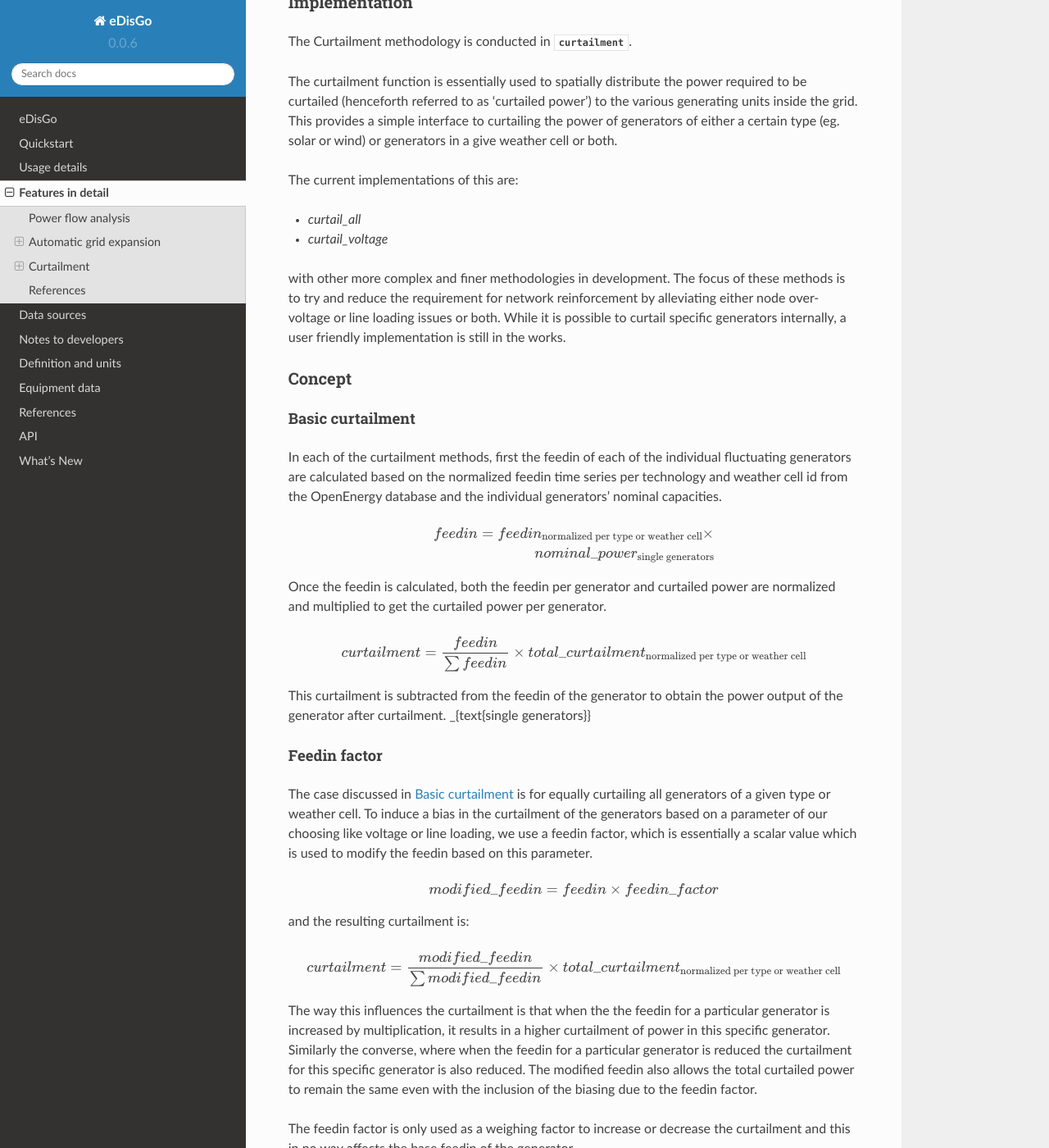
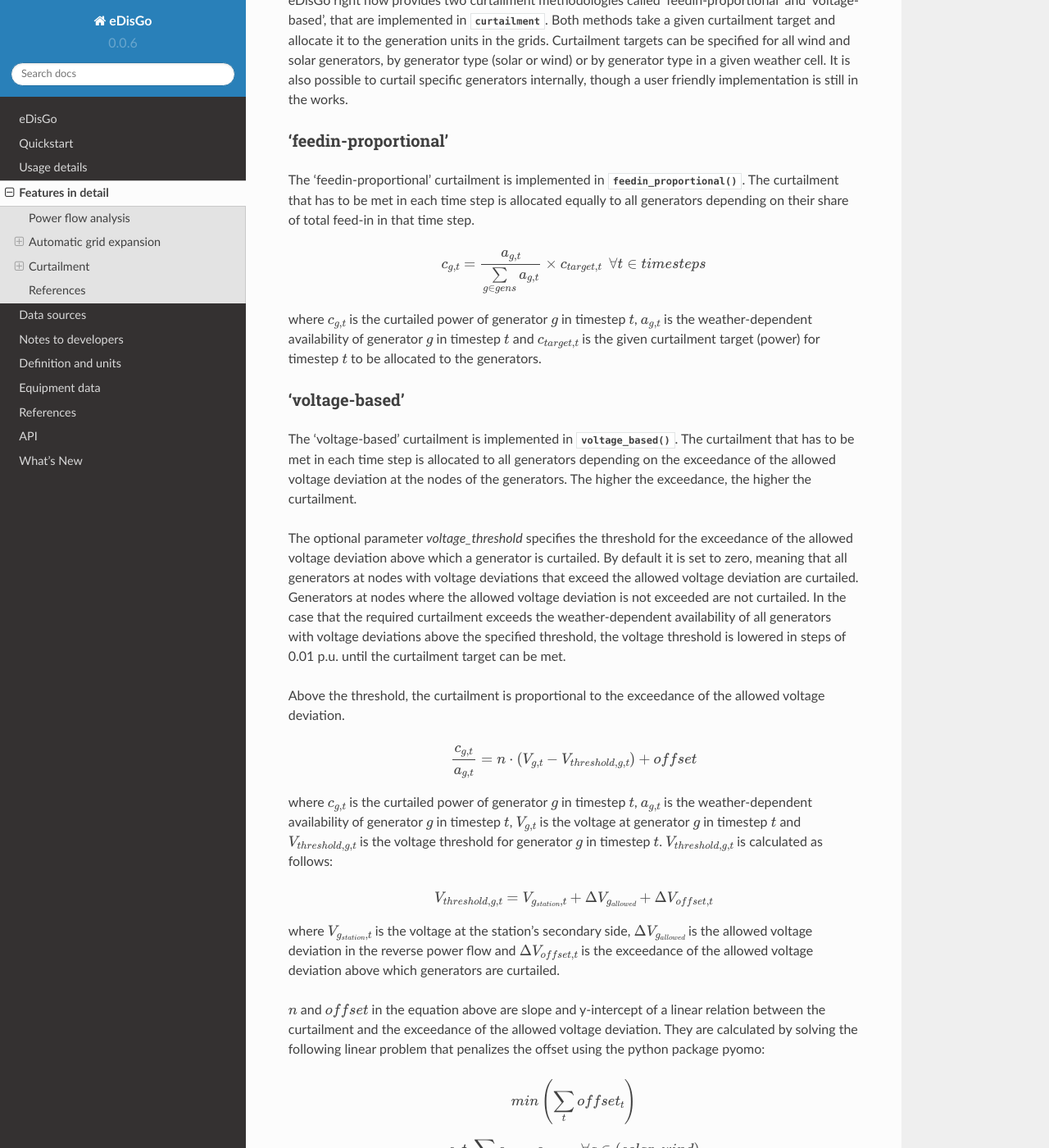
Before and after one commit to openego/eDisGo, a Sphinx documentation site: the page built from doc/features_in_detail.rst, in a window 1280 px wide and 1400 px high, scrolled down 4132 px. Shown: the whole window at 82% size. Built offline with Sphinx 7.4.7 and the Read the Docs theme 2.0.0, drawn with Linux system fonts in a browser that asks for light colours; formulas are drawn with MathJax 3; some of the changed text lies outside the part shown.

Commit message:
Adapt curtailment documentation

```diff
--- a/doc/features_in_detail.rst
+++ b/doc/features_in_detail.rst
@@ -178,98 +178,70 @@ aggregated areas are not modeled but aggregated loads and generators are directl
 Curtailment
 -----------
 
-Implementation
-^^^^^^^^^^^^^^
-The Curtailment methodology is conducted in :py:mod:`~edisgo.flex_opt.curtailment`.
+eDisGo right now provides two curtailment methodologies called 'feedin-proportional' and 'voltage-based', that are implemented in
+:py:mod:`~edisgo.flex_opt.curtailment`.
+Both methods take a given curtailment target and allocate it to the generation units in the grids. Curtailment targets can be specified for all
+wind and solar generators,
+by generator type (solar or wind) or by generator type in a given weather cell.
+It is also possible to curtail specific generators internally, though a user friendly implementation is still in the works.
 
-The curtailment function is essentially used to spatially distribute the power required to be curtailed (henceforth
-referred to as 'curtailed power') to the various generating units inside the grid. This provides a simple interface
-to curtailing the power of generators of either a certain type (eg. solar or wind) or generators in a give weather
-cell or both.
+'feedin-proportional'
+^^^^^^^^^^^^^^^^^^^^^^^^
 
-The current implementations of this are:
-
-* `curtail_all`
-* `curtail_voltage`
-
-with other more complex and finer methodologies in development. The focus of these methods is to try and reduce the
-requirement for network reinforcement by alleviating either node over-voltage or line loading issues or both. While
-it is possible to curtail specific generators internally, a user friendly implementation is still in the works.
-
-Concept
-^^^^^^^
-
-.. _curtailment-basic-label:
-
-Basic curtailment
-"""""""""""""""""""""""
-In each of the curtailment methods, first the feedin of each of the individual fluctuating generators are
-calculated based on the normalized feedin time series per technology and weather cell id from the OpenEnergy
-database and the individual generators' nominal capacities.
+The 'feedin-proportional' curtailment is implemented in :py:func:`~edisgo.flex_opt.curtailment.feedin_proportional`.
+The curtailment that has to be met in each time step is allocated equally to all generators depending on their share of total
+feed-in in that time step.
 
 .. math::
-    feedin = feedin_{\text{normalized per type or weather cell}} \times \\
-    nominal\_power_{\text{single generators}}
+    c_{g,t} = \frac{a_{g,t}}{\sum\limits_{g \in gens} a_{g,t}} \times  c_{target,t} ~ ~ \forall t\in timesteps
 
-Once the feedin is calculated, both the feedin per generator and curtailed power are normalized and multiplied to get
-the curtailed power per generator.
+where :math:`c_{g,t}` is the curtailed power of generator :math:`g` in timestep :math:`t`, :math:`a_{g,t}` is the weather-dependent availability
+of generator :math:`g` in timestep :math:`t` and :math:`c_{target,t}` is the given curtailment target (power) for timestep :math:`t` to be allocated
+to the generators.
+
+'voltage-based'
+^^^^^^^^^^^^^^^^^^^^^^^^
+
+The 'voltage-based' curtailment is implemented in :py:func:`~edisgo.flex_opt.curtailment.voltage_based`.
+The curtailment that has to be met in each time step is allocated to all generators depending on
+the exceedance of the allowed voltage deviation at the nodes of the generators. The higher the exceedance, the higher
+the curtailment.
+
+The optional parameter *voltage_threshold* specifies the threshold for the exceedance of the allowed voltage deviation above
+which a generator is curtailed. By default it is set to zero, meaning that all generators at nodes with voltage deviations
+that exceed the allowed voltage deviation are curtailed. Generators at nodes where the allowed voltage deviation is not
+exceeded are not curtailed. In the case that the required
+curtailment exceeds the weather-dependent availability of all generators with voltage deviations above the specified threshold,
+the voltage threshold is lowered in steps of 0.01 p.u. until the curtailment target can be met.
+
+Above the threshold, the curtailment is proportional to the exceedance of the allowed voltage deviation.
 
 .. math::
-    curtailment =
-        \frac{feedin}{\sum feedin} \times  total\_curtailment_{\text{normalized per type or weather cell}}
+    \frac{c_{g,t}}{a_{g,t}} = n \cdot (V_{g,t} - V_{threshold, g, t}) + offset
 
-This curtailment is subtracted from the feedin of the generator to obtain the power output of the generator after
-curtailment.
-_{\text{single generators}}
-
-Feedin factor
-"""""""""""""
-The case discussed in :ref:`curtailment-basic-label` is for equally curtailing all generators
-of a given type or weather cell. To induce a bias in the curtailment of the generators based on a parameter
-of our choosing like voltage or line loading, we use a feedin factor, which is essentially a scalar value which
-is used to modify the feedin based on this parameter.
+where :math:`c_{g,t}` is the curtailed power of generator :math:`g` in timestep :math:`t`, :math:`a_{g,t}` is the weather-dependent availability
+of generator :math:`g` in timestep :math:`t`, :math:`V_{g,t}` is the voltage at generator :math:`g` in timestep :math:`t` and
+:math:`V_{threshold, g, t}` is the voltage threshold for generator :math:`g` in timestep :math:`t`. :math:`V_{threshold, g, t}` is calculated as follows:
 
 .. math::
-    modified\_feedin = feedin \times feedin\_factor
+    V_{threshold, g, t} = V_{g_{station}, t} + \Delta V_{g_{allowed}} + \Delta V_{offset, t}
 
-and the resulting curtailment is:
+where :math:`V_{g_{station}, t}` is the voltage at the station's secondary side, :math:`\Delta V_{g_{allowed}}` is the allowed voltage
+deviation in the reverse power flow and :math:`\Delta V_{offset, t}` is the exceedance of the allowed voltage deviation above which generators are curtailed.
+
+:math:`n` and :math:`offset` in the equation above are slope and y-intercept of a linear relation between
+the curtailment and the exceedance of the allowed voltage deviation. They are calculated by solving the following linear problem that penalizes the offset
+using the python package pyomo:
 
 .. math::
-    curtailment = \frac{modified\_feedin}{\sum modified\_feedin} \times
-            total\_curtailment_{\text{normalized per type or weather cell}}
+    min \left(\sum\limits_{t} offset_t\right)
 
-The way this influences the curtailment is that when the the feedin for a particular generator is increased by
-multiplication, it results in a higher curtailment of power in this specific generator. Similarly the converse,
-where when the feedin for a particular generator is reduced the curtailment for this specific generator is also
-reduced. The modified feedin also allows the total curtailed power to remain the same even with the inclusion of
-the biasing due to the feedin factor.
+.. math::
+    s.t. \sum\limits_{g} c_{g,t} = c_{target,t} ~ \forall g \in (solar, wind) \\
+     c_{g,t} \leq a_{g,t}  \forall g \in (solar, wind),t
 
-The feedin factor is only used as a weighing factor to increase or decrease the curtailment and this in no way
-affects the base feedin of the generator.
-
-Spatially biased curtailment methods
-^^^^^^^^^^^^^^^^^^^^^^^^^^^^^^^^^^^^
-
-Curtailment biased by node voltage
-""""""""""""""""""""""""""""""""""
-
-This is implemented in the methodology using the keyword argument :py:mod:`edisgo.flex_opt.curtailment.curtail_voltage`.
-Here the feedin factor is used to bias the curtailment such that there more power is curtailed at nodes with higher
-voltages and lesser power is curtailed at nodes with lower voltages. This essentially is a linear characteristic
-between curtailed power and voltage, the higher the voltage, the higher the curtailed power. The characteristic is
-as shown in :numref:`curtailment_voltage_characteristic_label`
-
-A lower voltage threshold is defined, where no curtailment is assigned if the voltage at the node is lower than this
-threshold voltage. The assigned curtailment to the other nodes is directly proportional to the difference of the
-voltage at the node to the lower voltage threshold.
-
-
-.. _curtailment_voltage_characteristic_label:
-.. figure:: images/curtailment_voltage_characteristic.png
-
-    Per unit curtailment versus per unit node voltage characteristic used under the method
-    :py:mod:`edisgo.flex_opt.curtailment.curtail_voltage`
-
+where :math:`c_{target,t}` is the given curtailment target (power) for timestep :math:`t` to be allocated
+to the generators.
 
 
 
```
Also changed, not shown: 1 other file.
